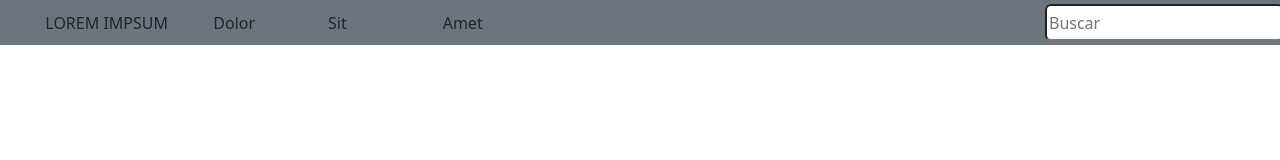
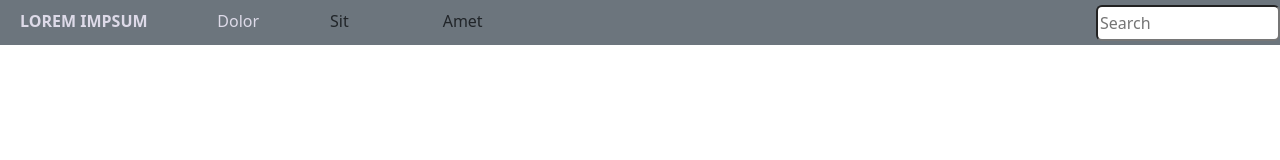
Before and after one commit to gonzabb14/web-responsive, a plain HTML site: page index.html in a window 1280 px wide. Drawn offline with nearby package versions, Linux system fonts and the light colour scheme.

Commit message:
Update index.html

```diff
--- a/index.html
+++ b/index.html
@@ -9,20 +9,21 @@
 
 </head>
 <body class="vh-100">
-    <div id="nav-bar" class="col-lg position-static m-auto bg-secondary d-flex">
-        <div class="col-lg-2 d-flex">
-            <p class="m-auto">LOREM IMPSUM</p>
+    <div style="background-color: #6c757d;" id="nav-bar" class="row">
+        <div class="col-2 h-100 d-flex justify-content-start align-items-center">
+            <p style="color: #dddae8;  margin-left: 20px;" class="text-center h-25 fw-semibold">LOREM IMPSUM</p>
         </div>
-        <div class="col-lg-3 m-auto">
-            <div class="row justify-content-center align-items-center">
-                <p class="col m-auto">Dolor</p>
-                <p class="col m-auto">Sit</p>
-                <p class="col m-auto">Amet</p>
+        <div class="col-4">
+            <div style="width: 338px; height: 45px;" class="row h-100 d-lg-flex justify-content-center align-items-center">
+                <p style="color: #dddae8;" class="col-4 h-25">Dolor</p>
+                <p class="col-4 h-25">Sit</p>
+                <p class="col-4 h-25">Amet</p>
             </div>
         </div>
-        <div class="col-lg-7 d-flex justify-content-end m-1">
-            <input type="search" class="rounded d-md-none d-lg-block " placeholder="Buscar">
-            <div class="dropdown">
+        <div class="col-3"></div>
+        <div class="col-3 d-flex justify-content-end align-items-center">
+            <input style="width: 184px; height: 36px;" type="search" class="rounded d-none d-lg-block" placeholder="Search">
+            <div class="d-lg-none dropdown">
                 <button class="btn btn-secondary dropdown-toggle d-lg-none d-md-block" type="button" id="dropdownMenuButton1" data-bs-toggle="dropdown" aria-expanded="false">
                   Dropdown button
                 </button>
```
